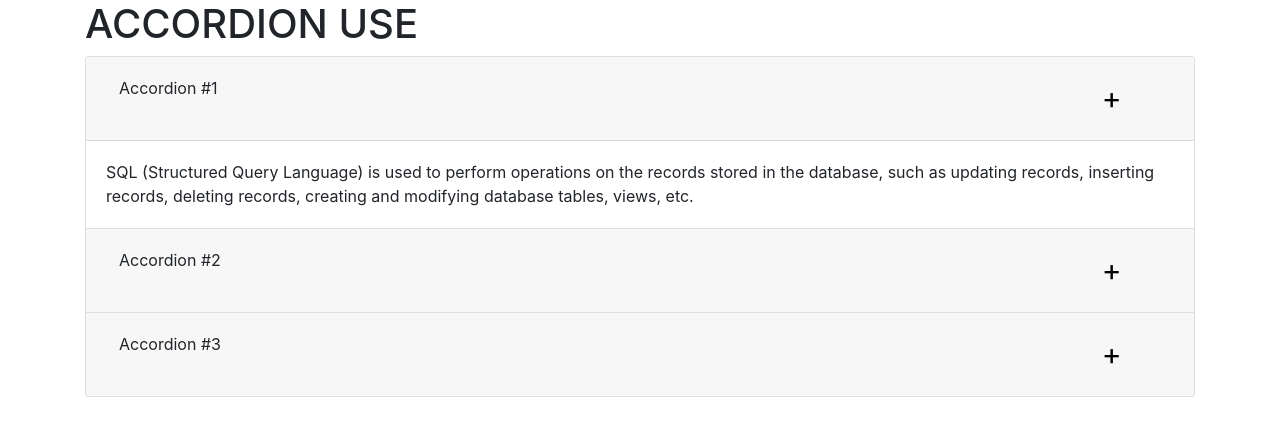
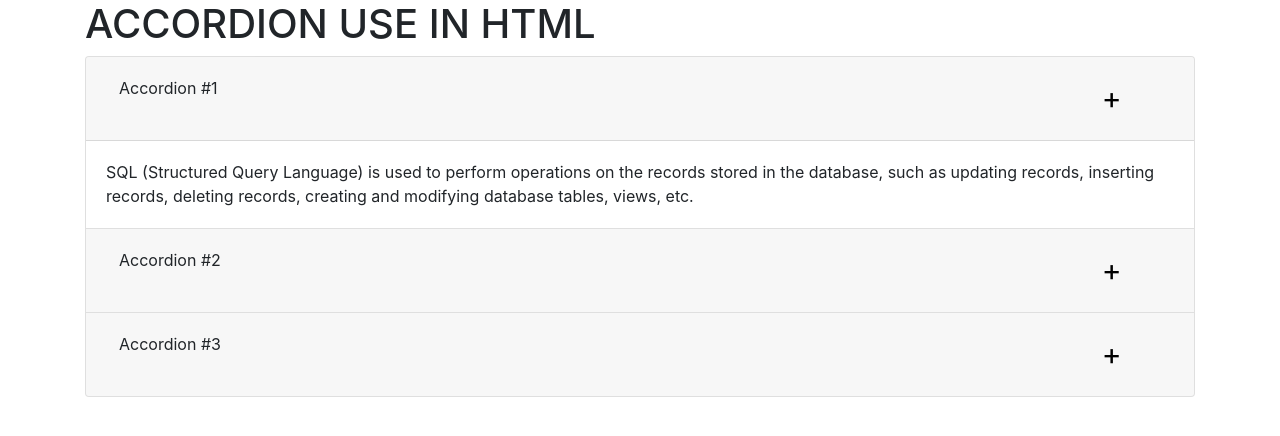
Before and after one commit to 12khushu/Accordion, a plain HTML site: page index.html in a window 1280 px wide. Drawn offline with nearby package versions, Linux system fonts and the light colour scheme.

Commit message:
first commit

```diff
--- a/index.html
+++ b/index.html
@@ -16,7 +16,7 @@
     <div class="container">
         <div class="section">
                 <div class="accordion" id="accordionExample">
-                    <h1>ACCORDION USE</h1>
+                    <h1>ACCORDION USE IN HTML</h1>
                         <div class="card">
                           <div class="card-header" id="headingOne">
                             <h2 class="mb-0">
```
